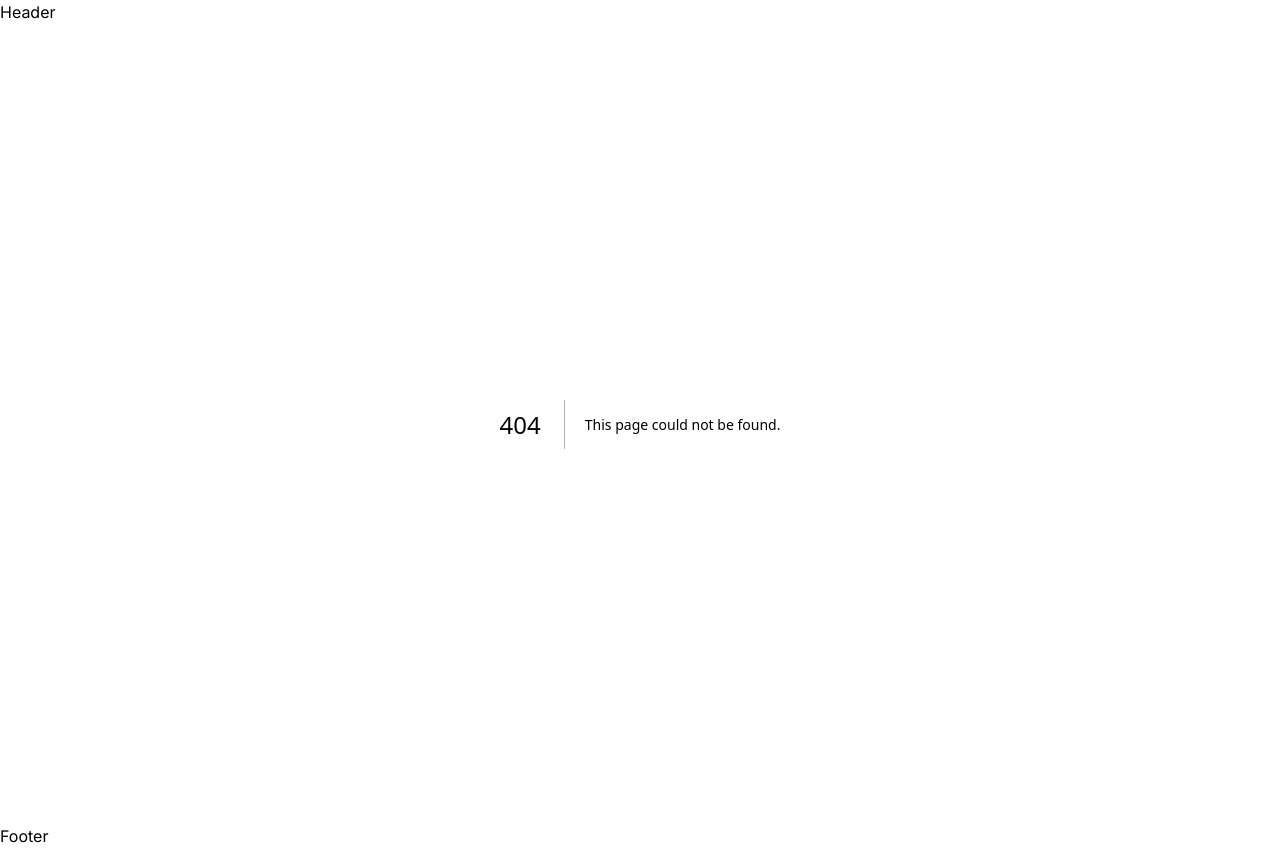
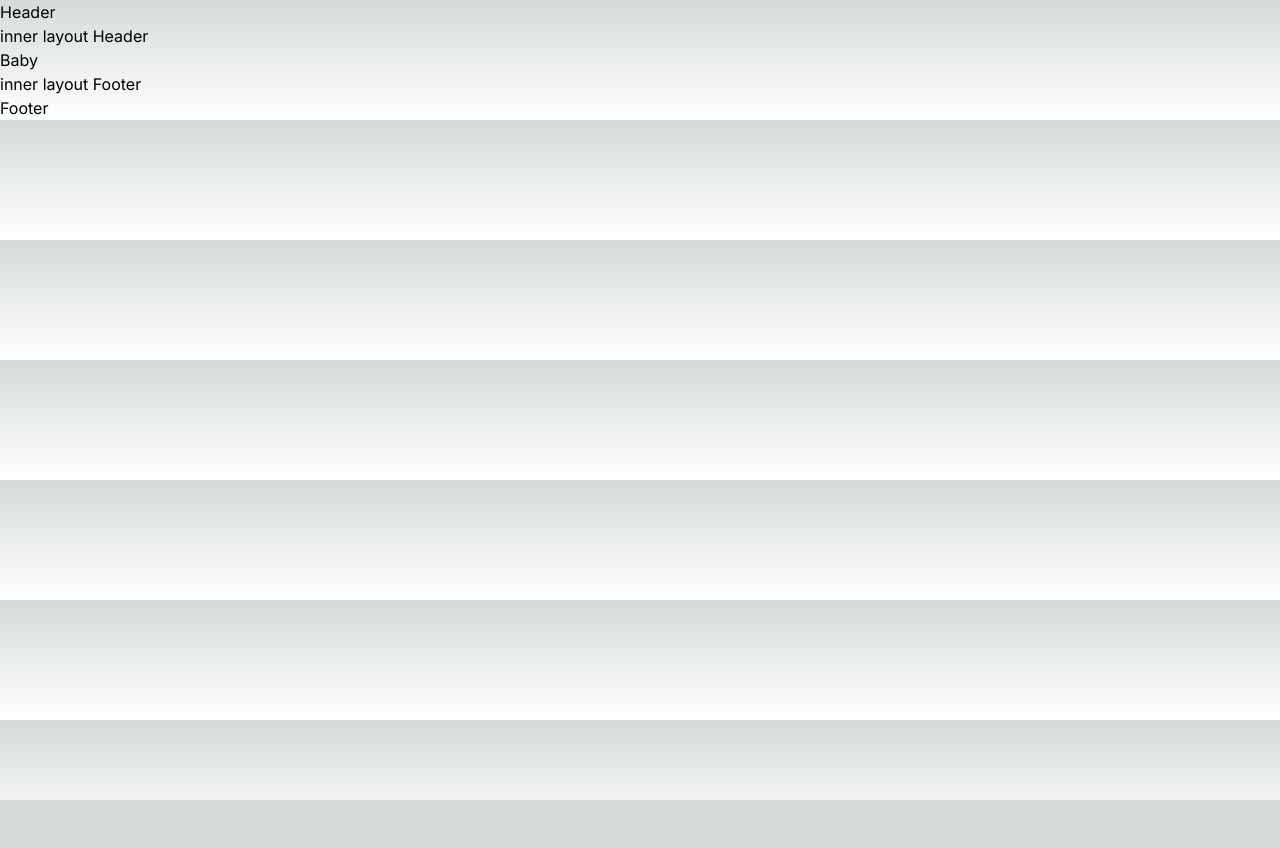
Before and after one commit to IkhlasGadagin/NextReact, a Next.js app: page /kainath/baby in a window 1280 px wide. Before the commit this address had no page. After the commit the page ends 800 px from the top, so only its background shows below. Built offline with nearby package versions, Linux system fonts and the light colour scheme.

Commit message:
the route through the page and layout is implememted

```diff
--- /dev/null
+++ b/src/app/kainath/baby/page.tsx
@@ -0,0 +1,3 @@
+export default function Baby() {
+  return <h1>Baby</h1>
+}
--- /dev/null
+++ b/src/app/kainath/layout.tsx
@@ -0,0 +1,14 @@
+
+export default function RootLayout({
+  children,
+}: {
+  children: React.ReactNode
+}) {
+  return (
+    <>
+    <h1>inner layout Header</h1>
+    {children}
+    <h1>inner layout Footer</h1>
+    </>
+  )
+}
```
